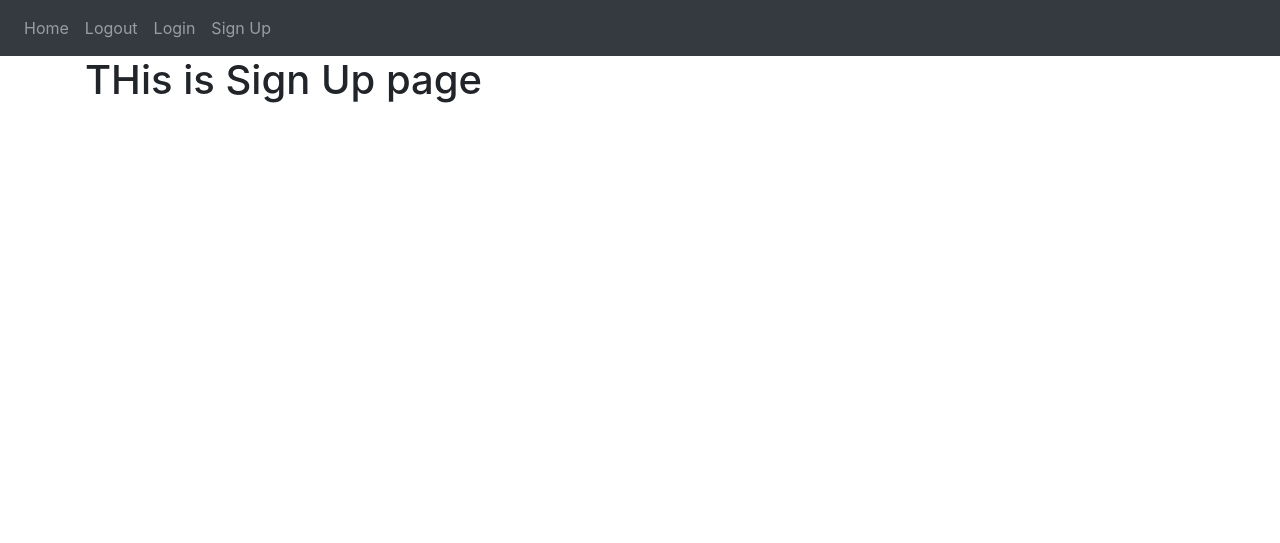
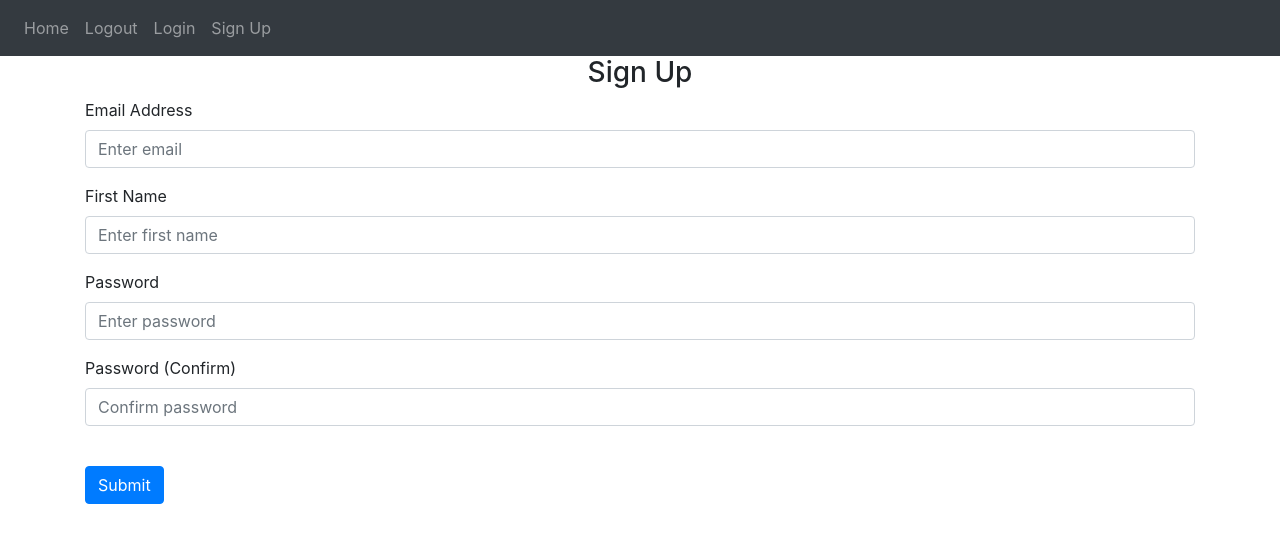
Before and after one commit to lordgrim18/Track-It-All, a Flask app: page /sign-up in a window 1280 px wide. Shown: the top 543 px of the page. Run offline with Flask 3, Linux system fonts and the light colour scheme; some libraries are stand-ins or nearby versions.

Commit message:
feat(templates): add sign up content to template

```diff
--- a/track_it_all/templates/sign_up.html
+++ b/track_it_all/templates/sign_up.html
@@ -1,5 +1,48 @@
-{% extends "base.html" %}
-{% block title %}Sign Up{% endblock %}
-{% block content%}
-<h1>THis is Sign Up page</h1>
-{% endblock %}
+{% extends "base.html" %} {% block title %}Sign Up{% endblock %} {% block
+    content %}
+    <form method="POST">
+      <h3 align="center">Sign Up</h3>
+      <div class="form-group">
+        <label for="email">Email Address</label>
+        <input
+          type="email"
+          class="form-control"
+          id="email"
+          name="email"
+          placeholder="Enter email"
+        />
+      </div>
+      <div class="form-group">
+        <label for="firstName">First Name</label>
+        <input
+          type="text"
+          class="form-control"
+          id="firstName"
+          name="firstName"
+          placeholder="Enter first name"
+        />
+      </div>
+      <div class="form-group">
+        <label for="password1">Password</label>
+        <input
+          type="password"
+          class="form-control"
+          id="password1"
+          name="password1"
+          placeholder="Enter password"
+        />
+      </div>
+      <div class="form-group">
+        <label for="password2">Password (Confirm)</label>
+        <input
+          type="password"
+          class="form-control"
+          id="password2"
+          name="password2"
+          placeholder="Confirm password"
+        />
+      </div>
+      <br />
+      <button type="submit" class="btn btn-primary">Submit</button>
+    </form>
+    {% endblock %}
```
